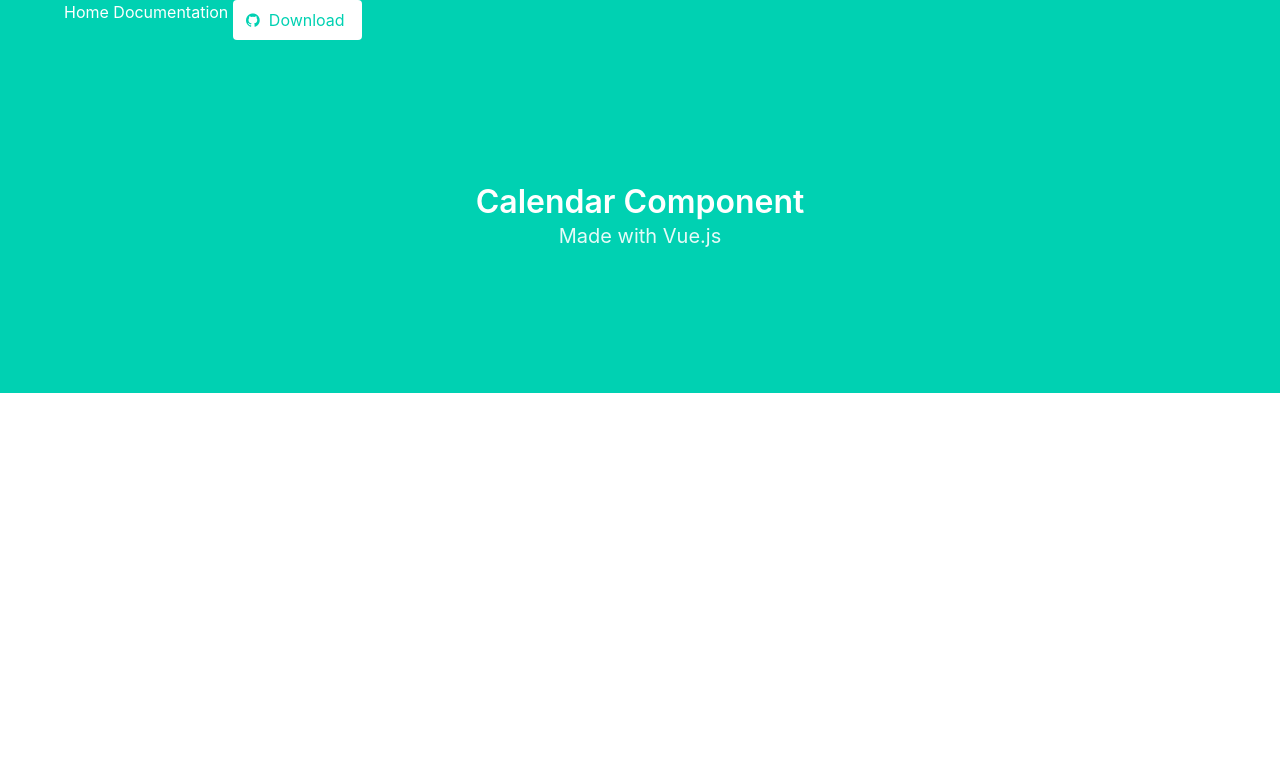
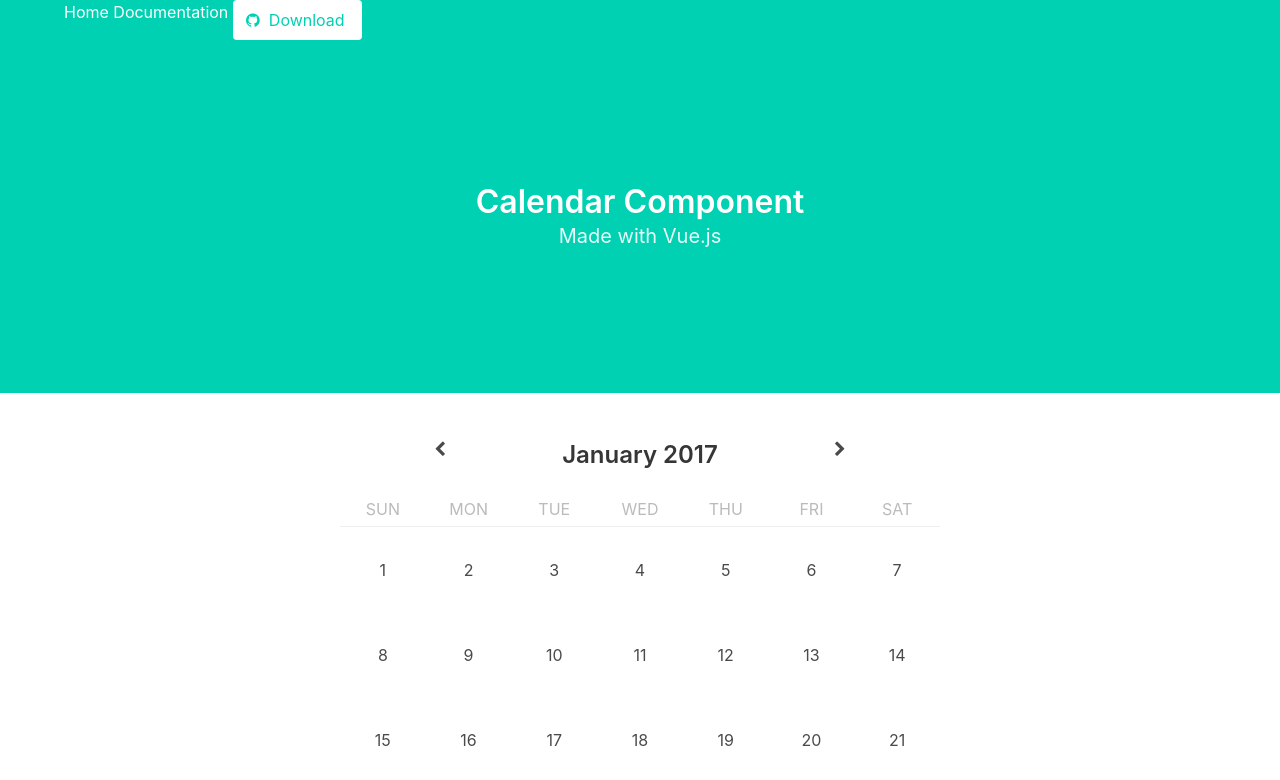
Before and after one commit to nicolas-wsk/vue-calendar-component, a Vue app: page / in a window 1280 px wide. Shown: the top 780 px of the page. Built offline with nearby package versions, Linux system fonts and the light colour scheme.

Commit message:
Add template and css styles

```diff
--- a/index.html
+++ b/index.html
@@ -2,7 +2,7 @@
 <html>
   <head>
     <meta charset="utf-8">
-    <title>vuecalendar</title>
+    <title>Calendar Vue Component</title>
     <link rel="stylesheet" href="https://maxcdn.bootstrapcdn.com/font-awesome/4.6.3/css/font-awesome.min.css">
   </head>
   <body>
--- a/src/components/Calendar.vue
+++ b/src/components/Calendar.vue
@@ -1,5 +1,21 @@
 <template>
   <div class="calendar">
+    <div class="calendar-header">
+      <i class="fa fa-chevron-left" @click="subtractMonth"></i>
+      <h4 class="title is-4"> {{month}} {{year}}</h4>
+      <i class="fa fa-chevron-right" @click="addMonth"></i>
+    </div>
+    <ul class="weekdays">
+      <li v-for="day in days" v-text="day"></li>
+    </ul>
+    <ul class="dates">
+      <li v-for="blank in firstDayOfMonth">&nbsp;</li>
+      <li v-for="date in daysInMonth"
+      :class="{'current-day': date == initialDate && month == initialMonth && year == initialYear}"
+      v-text="date">
+        <span></span>
+      </li>
+    </ul>
   </div>
 </template>
 
@@ -12,7 +28,7 @@ export default {
     return {
       today: moment(),
       dateContext: moment(),
-      days: ['S', 'M', 'T', 'W', 'T', 'F', 'S']
+      days: ['SUN', 'MON', 'TUE', 'WED', 'THU', 'FRI', 'SAT']
     }
   },
   computed: {
@@ -54,22 +70,47 @@ export default {
 </script>
 
 <!-- Add "scoped" attribute to limit CSS to this component only -->
-<style scoped>
-h1, h2 {
-  font-weight: normal;
-}
+<style scoped lang="scss">
+  .calendar {
+    width: 600px;
+    margin: 0 auto;
+  }
+  .calendar-header, .weekdays {
+    display: flex;
+    & > * {
+      flex: 1;
+      text-align: center;
+    }
+  }
 
-ul {
-  list-style-type: none;
-  padding: 0;
-}
+  .weekdays {
+    padding: 5px 0;
+    border-bottom: 1px solid #EFEFEF;
+    li {
+      color: #BCBABC;
+    }
+  }
 
-li {
-  display: inline-block;
-  margin: 0 10px;
-}
-
-a {
-  color: #42b983;
-}
+  .dates {
+    display: flex;
+    flex-flow: row wrap;
+    & > li {
+      width: 14.2857%;
+      height: 85px;
+      display: flex;
+      justify-content: center;
+      align-items: center;
+      border-radius: 50%;
+    }
+    & > li:hover {
+      background: #EFEFEF;
+    }
+    .current-day {
+      background-color: #3E86CD;
+      color: #fff;
+      &:hover {
+        background: #3E86CD;
+      }
+    }
+  }
 </style>
```
Also changed, not shown: 1 other file (tests, documents, lock files or other folders).
